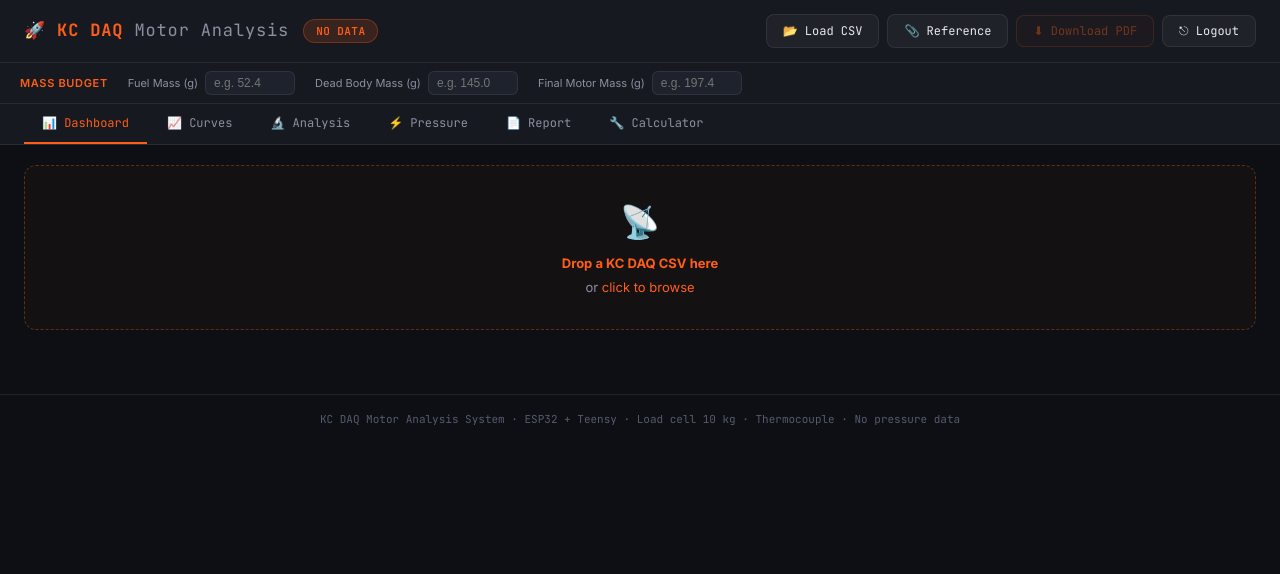
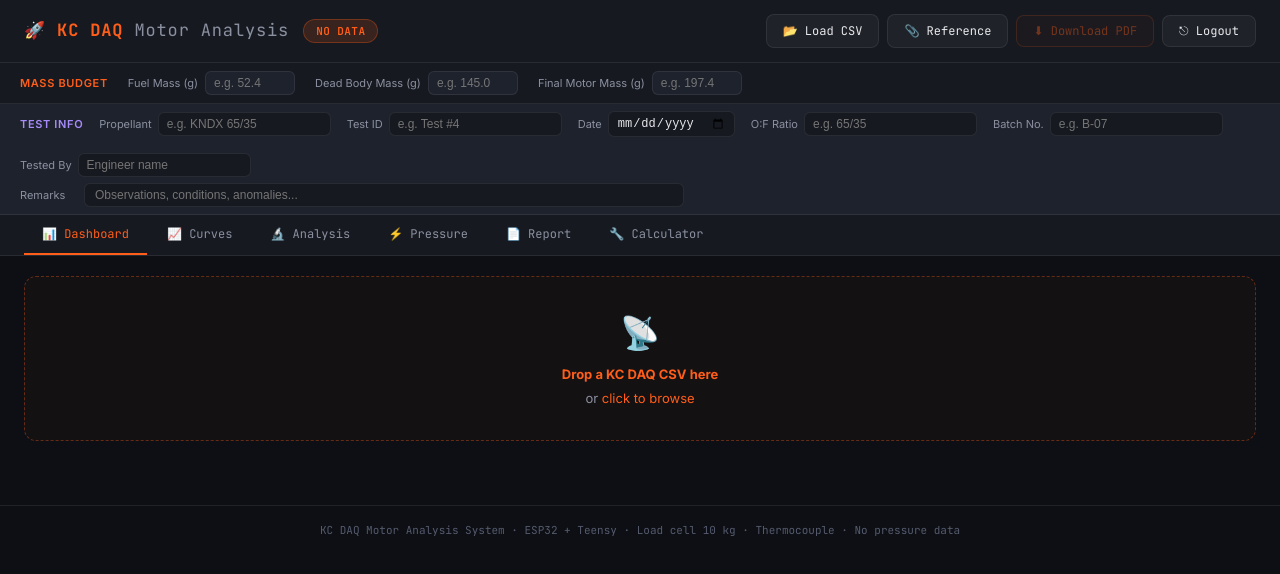
Before and after one commit to Mannjoshi007/Analysis-, a Next.js app: page /analyze in a window 1280 px wide. Shown: the top 574 px of the page. Built offline with nearby package versions, Linux system fonts and the light colour scheme.

Commit message:
Add fuel test info panel - propellant, test ID, date, O:F, batch, tested by, remarks

```diff
--- a/app/analyze/page.tsx
+++ b/app/analyze/page.tsx
@@ -60,6 +60,13 @@ export default function AnalyzePage() {
   const [massFuel,  setMassFuel]  = useState('')
   const [massBody,  setMassBody]  = useState('')
   const [massMotor, setMassMotor] = useState('')
+  const [testPropellant, setTestPropellant] = useState('')
+  const [testId,         setTestId]         = useState('')
+  const [testDate,       setTestDate]       = useState('')
+  const [testOF,         setTestOF]         = useState('')
+  const [testBatch,      setTestBatch]      = useState('')
+  const [testTestedBy,   setTestTestedBy]   = useState('')
+  const [testRemarks,    setTestRemarks]    = useState('')
   const router = useRouter()
 
   async function handleLogout() {
@@ -322,6 +329,8 @@ async function downloadReport() {
 
     y = 48
 
+
+
     // ── Section header helper
     const section = (title: string) => {
       if (y > 262) { doc.addPage(); doc.setFillColor(255,255,255); doc.rect(0,0,W,297,'F'); y = 14 }
@@ -386,7 +395,21 @@ async function downloadReport() {
     })
     y += 2 * (cH + 3) + 5
 
-    // ── Thrust-Time Curve (drawn programmatically)
+    // Test Information
+    section('Test Information')
+    y += 1
+    ;[
+      ['Propellant Type', testPropellant || 'Not specified'],
+      ['Test ID',         testId         || 'Not specified'],
+      ['Test Date',       testDate       || 'Not specified'],
+      ['O:F Ratio',       testOF         || 'Not specified'],
+      ['Batch Number',    testBatch      || 'Not specified'],
+      ['Tested By',       testTestedBy   || 'Not specified'],
+      ['Remarks',         testRemarks    || '-'],
+    ].forEach((r, i) => kvRow(r[0], r[1], i % 2 === 0))
+    y += 4
+
+    // Thrust-Time Curve
     section('Thrust - Time Curve')
     y += 3
 
@@ -651,6 +674,22 @@ async function downloadReport() {
           <label>Final Motor Mass (g)</label>
           <input type="number" min="0" step="0.1" placeholder="e.g. 197.4"
             value={massMotor} onChange={e => setMassMotor(e.target.value)} />
+        </div>
+      </div>
+      {/* TEST INFO BAR */}
+      <div className='test-info-bar'>
+        <div className='tib-row'>
+          <span className='tib-label'>Test Info</span>
+          <div className='tib-field'><label>Propellant</label><input type='text' placeholder='e.g. KNDX 65/35' value={testPropellant} onChange={e => setTestPropellant(e.target.value)} /></div>
+          <div className='tib-field'><label>Test ID</label><input type='text' placeholder='e.g. Test #4' value={testId} onChange={e => setTestId(e.target.value)} /></div>
+          <div className='tib-field'><label>Date</label><input type='date' value={testDate} onChange={e => setTestDate(e.target.value)} /></div>
+          <div className='tib-field'><label>O:F Ratio</label><input type='text' placeholder='e.g. 65/35' value={testOF} onChange={e => setTestOF(e.target.value)} /></div>
+          <div className='tib-field'><label>Batch No.</label><input type='text' placeholder='e.g. B-07' value={testBatch} onChange={e => setTestBatch(e.target.value)} /></div>
+          <div className='tib-field'><label>Tested By</label><input type='text' placeholder='Engineer name' value={testTestedBy} onChange={e => setTestTestedBy(e.target.value)} /></div>
+        </div>
+        <div className='tib-row tib-remarks'>
+          <label>Remarks</label>
+          <input type='text' placeholder='Observations, conditions, anomalies...' value={testRemarks} onChange={e => setTestRemarks(e.target.value)} />
         </div>
       </div>
       {/* TABS */}
--- a/app/globals.css
+++ b/app/globals.css
@@ -479,3 +479,77 @@ canvas{width:100%!important;display:block}
 .mass-field input:focus{
   border-color:var(--orange);
 }
+
+/* ─── TEST INFO BAR ─────────────────────────────────── */
+.test-info-bar{
+  background:var(--bg3);
+  border-bottom:1px solid var(--border);
+  padding:7px 20px;
+  display:flex;
+  flex-direction:column;
+  gap:6px;
+}
+.tib-row{
+  display:flex;
+  align-items:center;
+  gap:16px;
+  flex-wrap:wrap;
+}
+.tib-label{
+  font-size:11px;
+  font-weight:600;
+  color:var(--purple);
+  text-transform:uppercase;
+  letter-spacing:.06em;
+  white-space:nowrap;
+  min-width:56px;
+}
+.tib-field{
+  display:flex;
+  align-items:center;
+  gap:6px;
+}
+.tib-field label{
+  font-size:11px;
+  color:var(--tx2);
+  white-space:nowrap;
+}
+.tib-field input{
+  background:var(--bg2);
+  border:1px solid var(--border);
+  border-radius:6px;
+  padding:4px 8px;
+  color:var(--tx);
+  font-size:12px;
+  outline:none;
+  min-width:90px;
+}
+.tib-field input[type=date]{
+  min-width:120px;
+}
+.tib-field input:focus{
+  border-color:var(--purple);
+}
+.tib-remarks{
+  gap:8px;
+}
+.tib-remarks label{
+  font-size:11px;
+  color:var(--tx2);
+  white-space:nowrap;
+  min-width:56px;
+}
+.tib-remarks input{
+  flex:1;
+  background:var(--bg2);
+  border:1px solid var(--border);
+  border-radius:6px;
+  padding:4px 10px;
+  color:var(--tx);
+  font-size:12px;
+  outline:none;
+  max-width:600px;
+}
+.tib-remarks input:focus{
+  border-color:var(--purple);
+}
```
